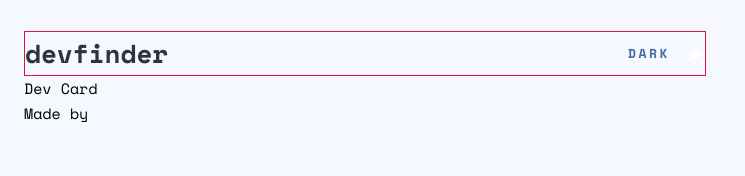
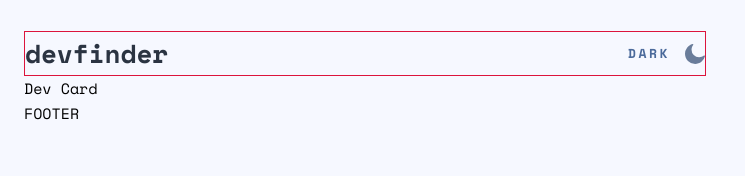
Before and after one commit to sgrazys/github-user-search-app, a React (Vite) app: page / in a window 1280 px wide. Shown: the top 176 px of the page, without its empty margins (0-745 px from the left). Built offline with nearby package versions, Linux system fonts and the light colour scheme.

Commit message:
header top WIP

```diff
--- a/src/App.jsx
+++ b/src/App.jsx
@@ -8,7 +8,7 @@ function App() {
 				<HeaderTop />
 			</header>
 			<main>Dev Card</main>
-			<footer>Made by</footer>
+			<footer>FOOTER</footer>
 		</div>
 	);
 }
--- a/src/components/HeaderTop.jsx
+++ b/src/components/HeaderTop.jsx
@@ -1,8 +1,6 @@
 import './HeaderTop.css';
 // import sun from '../assets/icon-sun.svg';
 // import moon from '../assets/icon-moon.svg';
-
-import { ReactComponent as Sun } from '../assets/icon-sun.svg';
 
 function HeaderTop() {
 	return (
@@ -10,8 +8,8 @@ function HeaderTop() {
 			<div className='logo'>devfinder</div>
 			<div className='mode-box'>
 				<p className='theme-mode'>Dark</p>
-				<Sun />
-				{/* <svg
+
+				<svg
 					className='mode-icon'
 					width='20'
 					height='20'
@@ -21,7 +19,7 @@ function HeaderTop() {
 						fill='#697C9A'
 						fillRule='nonzero'
 					/>
-				</svg> */}
+				</svg>
 			</div>
 		</div>
 	);
```
